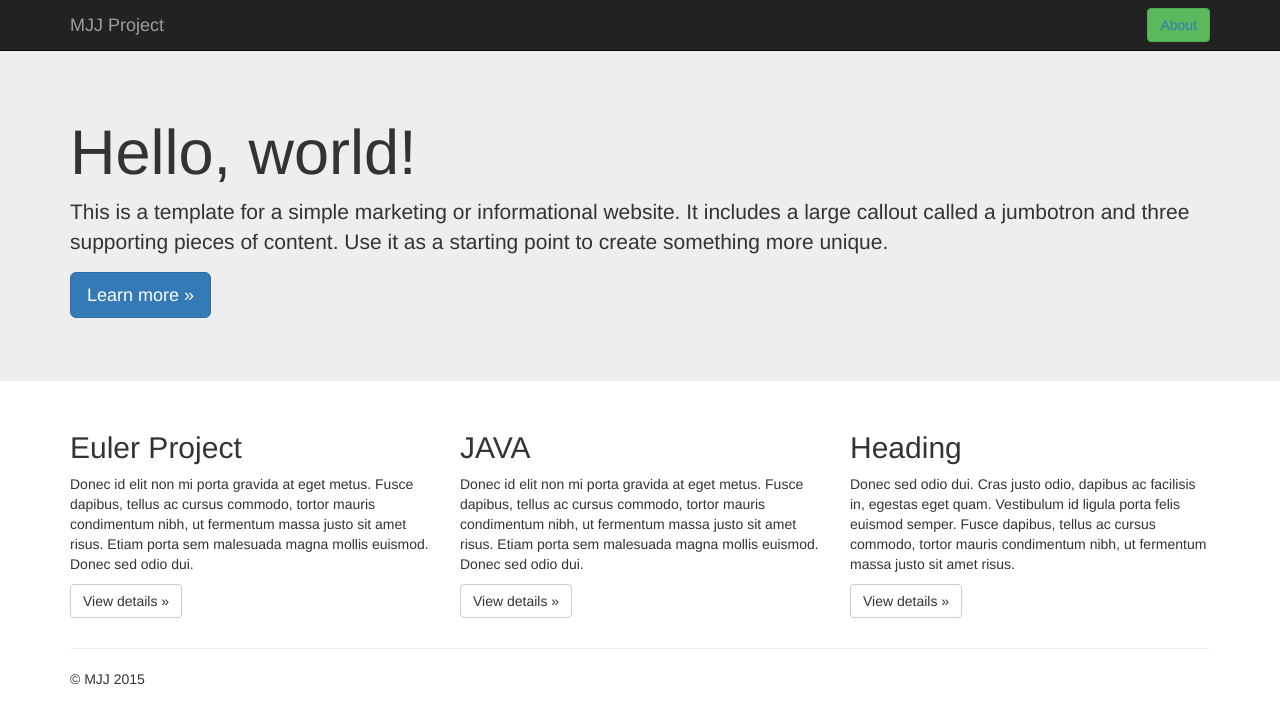
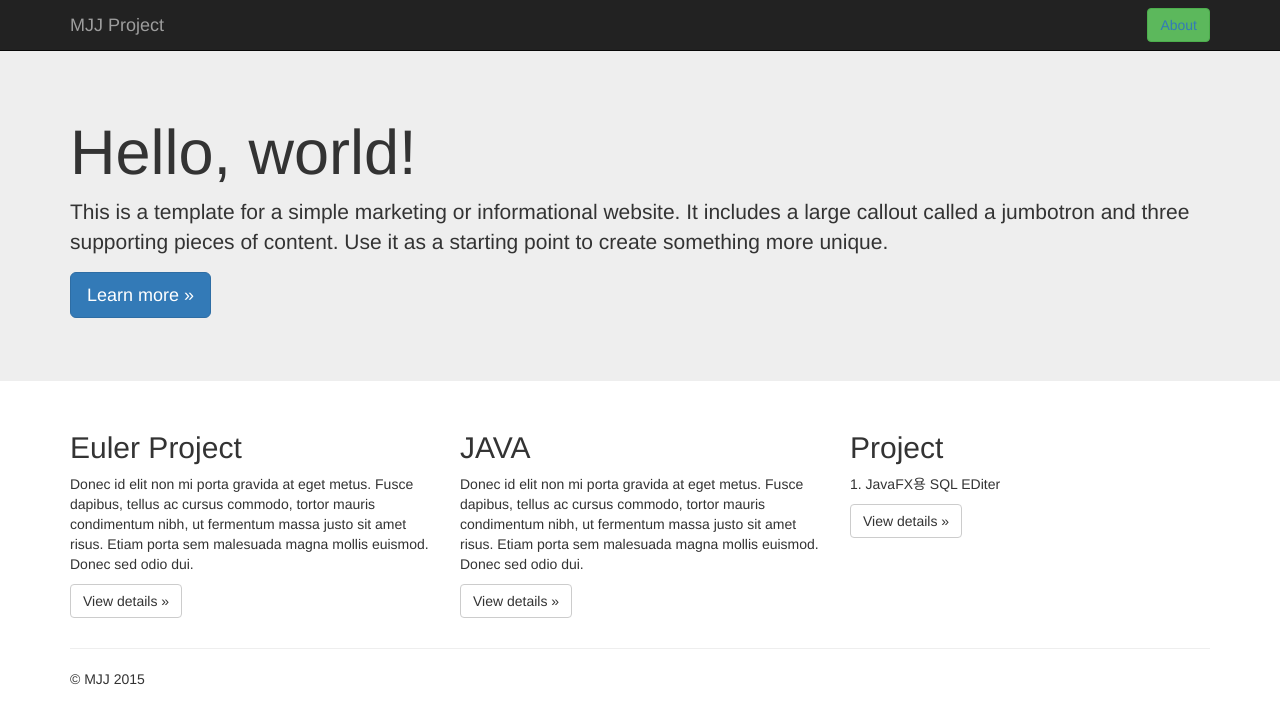
Before and after one commit to jacgyver/jacgyver.github.io, a plain HTML site: page index.html in a window 1280 px wide. Drawn offline with nearby package versions, Linux system fonts and the light colour scheme; a script that the page names is missing.

Commit message:
Update index.html

```diff
--- a/index.html
+++ b/index.html
@@ -72,8 +72,8 @@
           <p><a class="btn btn-default" href="#" role="button">View details &raquo;</a></p>
        </div>
         <div class="col-md-4">
-          <h2>Heading</h2>
-          <p>Donec sed odio dui. Cras justo odio, dapibus ac facilisis in, egestas eget quam. Vestibulum id ligula porta felis euismod semper. Fusce dapibus, tellus ac cursus commodo, tortor mauris condimentum nibh, ut fermentum massa justo sit amet risus.</p>
+          <h2>Project</h2>
+          <p>1. JavaFX용 SQL EDiter</p>
           <p><a class="btn btn-default" href="#" role="button">View details &raquo;</a></p>
         </div>
       </div>
```
